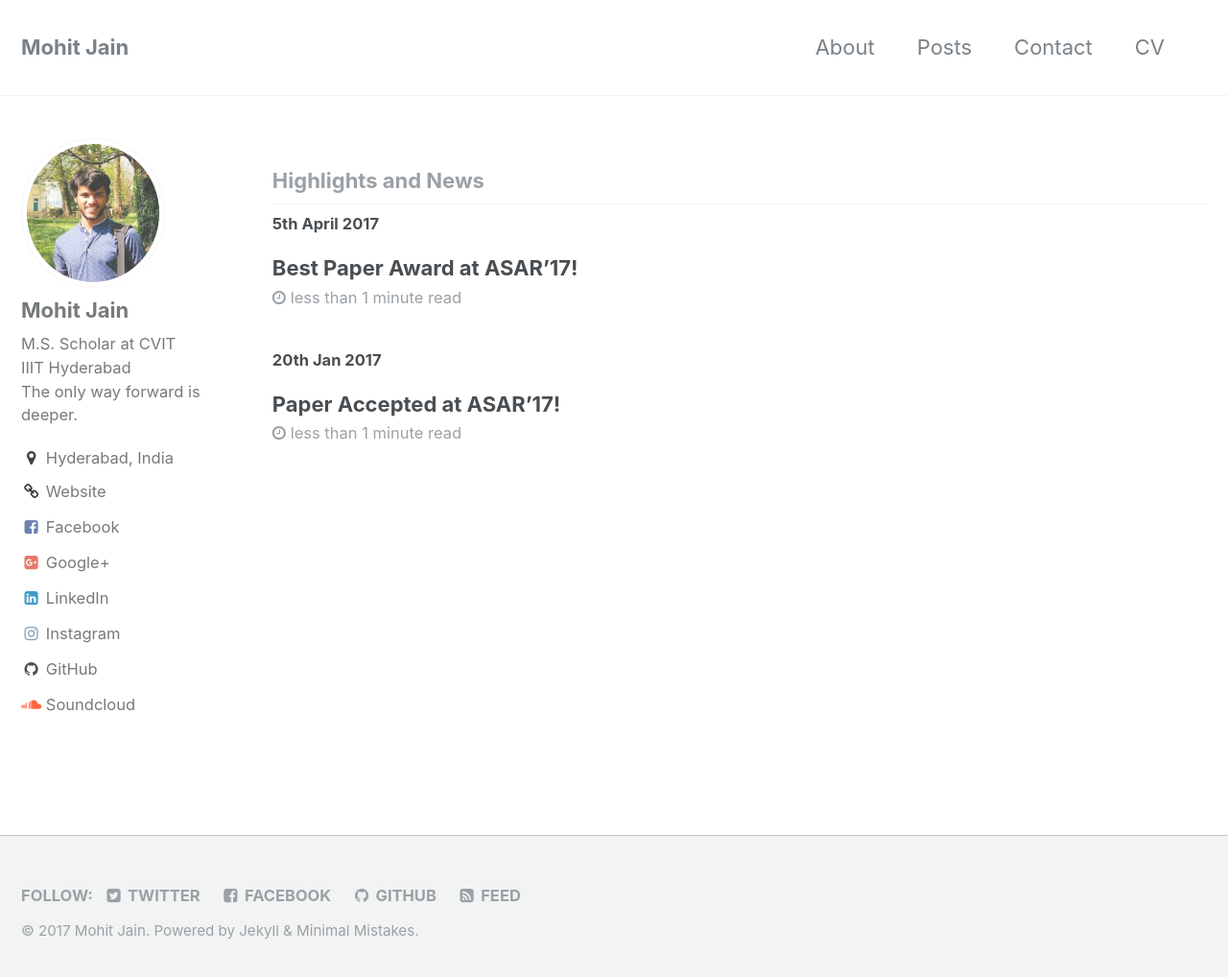
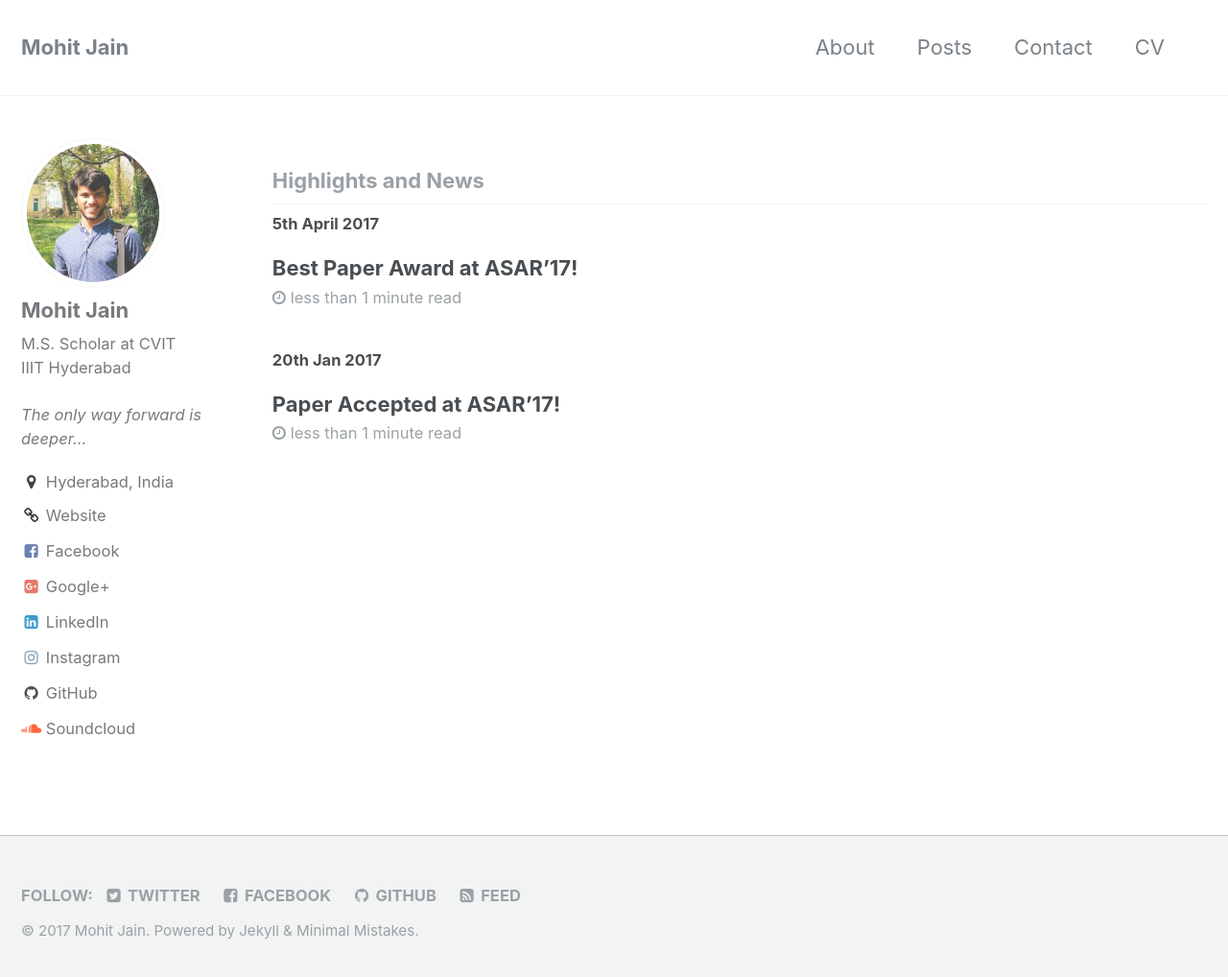
Before and after one commit to NightFury13/nightfury13.github.io, a Jekyll site: the page built from index.html, in a window 1280 px wide and 1026 px high. Shown: the top 1018 px of the window at 96% size. Built offline with Jekyll 4.4.1, drawn with Linux system fonts in a browser that asks for light colours; the list of posts is cut into pages by our own code.

Commit message:
updating bio

```diff
--- a/_config.yml
+++ b/_config.yml
@@ -83,7 +83,7 @@ analytics:
 author:
   name             : "Mohit Jain"
   avatar           : "/assets/images/avatar.jpg"
-  bio              : "M.S. Scholar at CVIT<br/>IIIT Hyderabad</br>The only way forward is deeper."
+  bio              : "M.S. Scholar at CVIT<br/>IIIT Hyderabad<br/><br/><i>The only way forward is deeper...</i>"
   location         : "Hyderabad, India"
   email            : # "kalpit.thakkar@research.iiit.ac.in"
   uri              : "https://researchweb.iiit.ac.in/~mohit.jain/"
```
